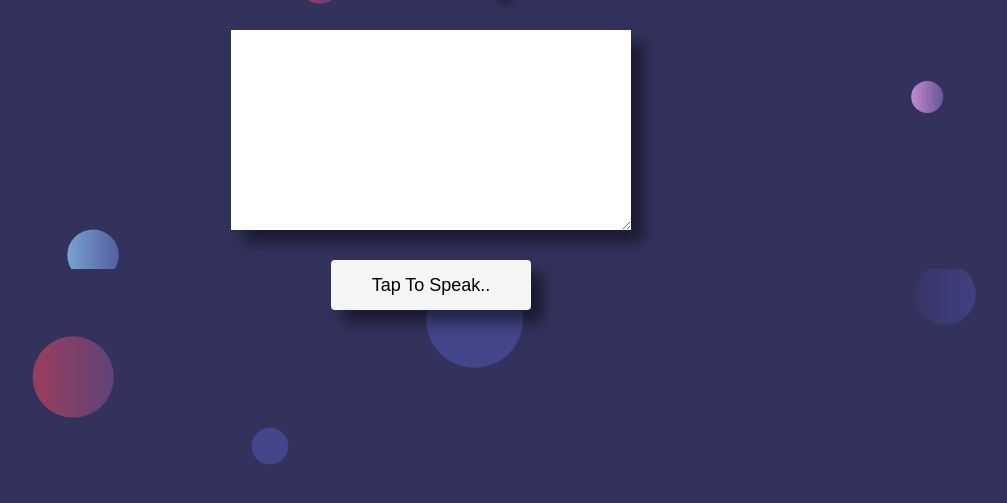
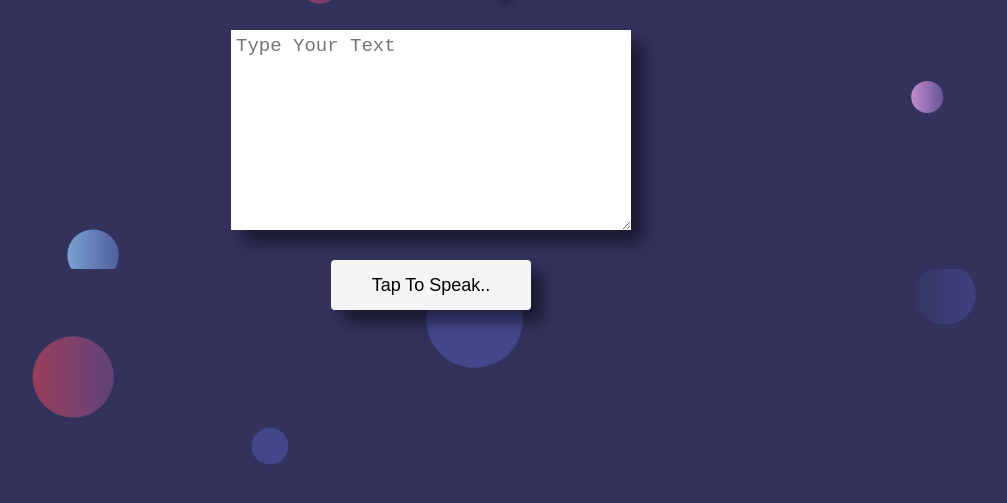
Before and after one commit to balachandart/Text-to-Speech, a plain HTML site: page index.html in a window 1280 px wide. Shown: the part 291-794 px from the top of the page, without its empty margins (209-1216 px from the left). Drawn offline with Linux system fonts and the light colour scheme.

Commit message:
Update index.html

```diff
--- a/index.html
+++ b/index.html
@@ -9,7 +9,7 @@
 <body>
   <div class="container">
     <h1>Text To Speech</h1>
-    <textarea  id="textarea1" placeholder:"Type Your Text"></textarea>
+    <textarea  id="textarea1" placeholder="Type Your Text"></textarea>
     <button onclick="speak()">Tap To Speak..</button>
   </div>
 
```
